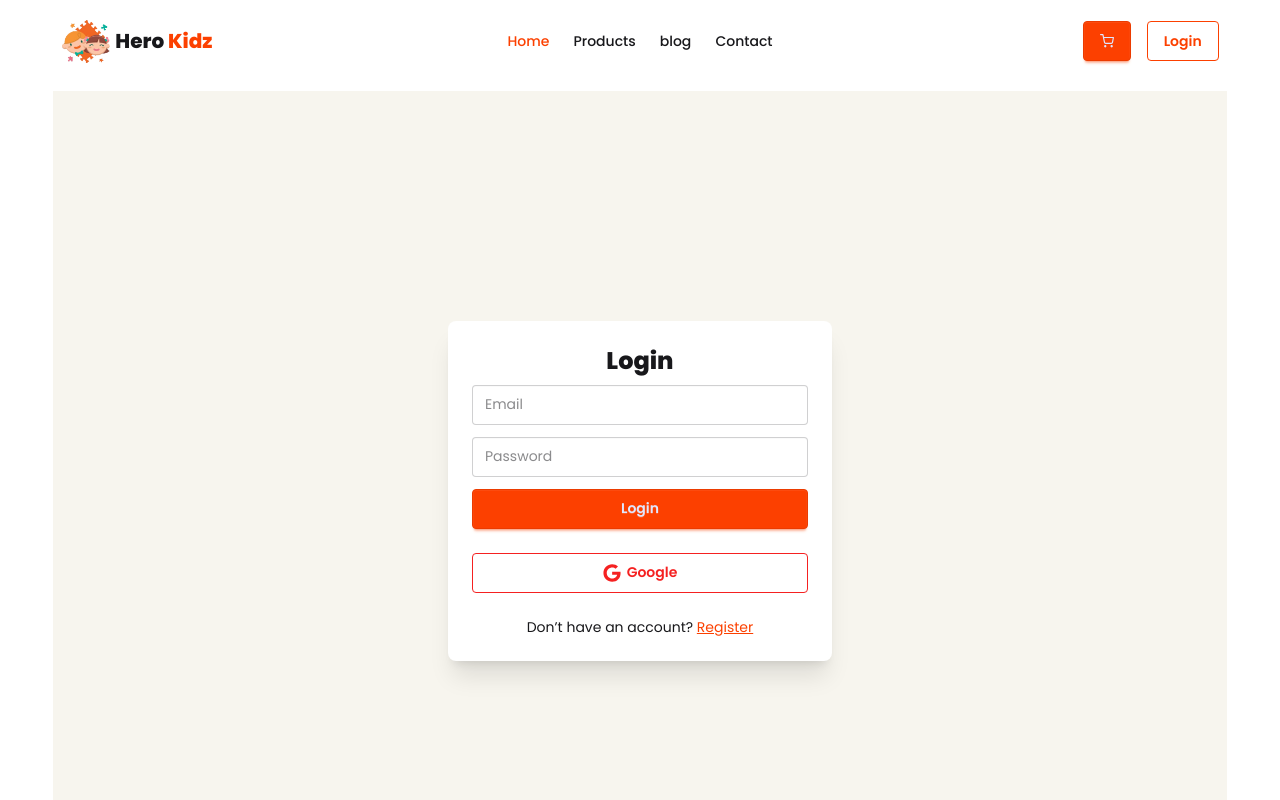
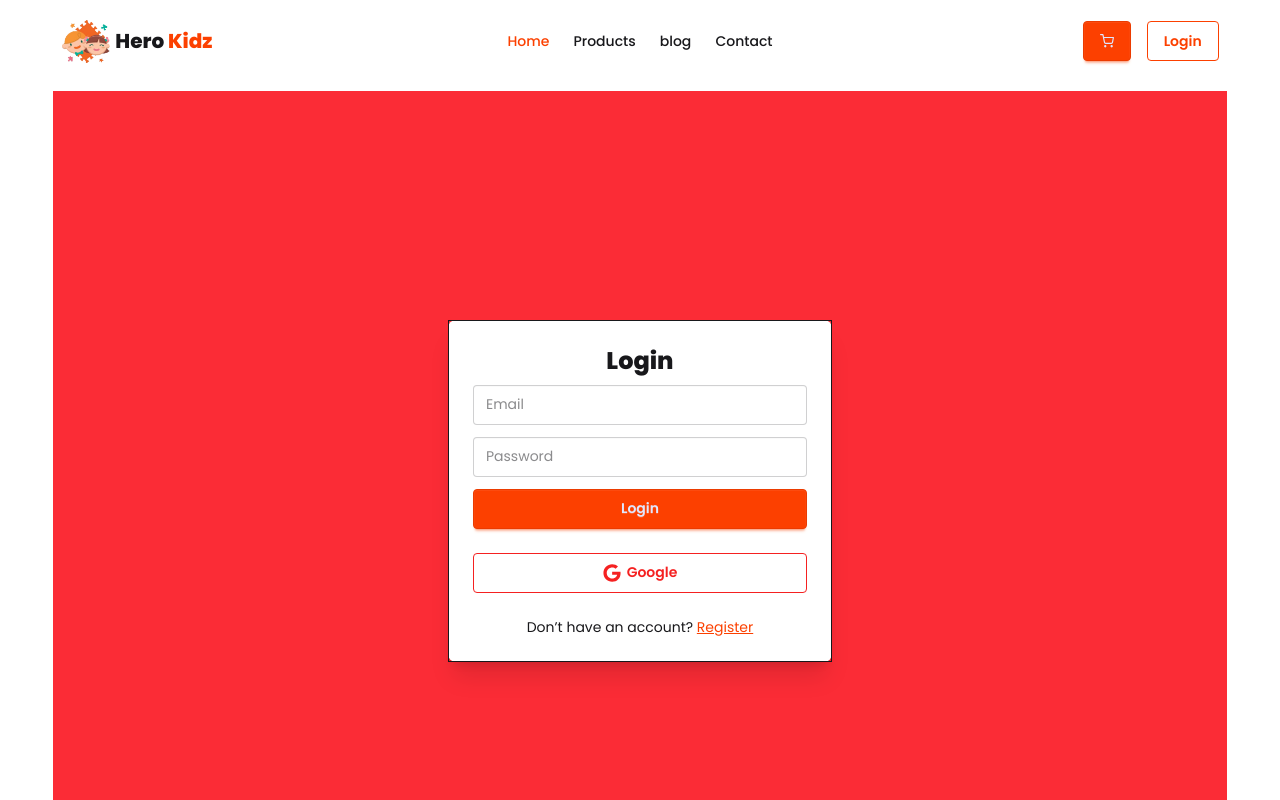
Before and after one commit to Islamul-Hoque/Hero-Kidz, a Next.js app: page /login in a window 1280 px wide. Shown: the top 800 px of the page. Built offline with nearby package versions, Linux system fonts and the light colour scheme; no server answers.

Commit message:
fix(auth): correct LoginForm authentication flow and improve error/success handling

```diff
--- /dev/null
+++ b/src/app/register/page.jsx
@@ -0,0 +1,13 @@
+
+import { RegisterForm } from "@/components/auth/RegisterForm";
+import React from "react";
+
+const RegisterPage = () => {
+    return (
+        <div>
+            <RegisterForm></RegisterForm>
+        </div>
+    );
+};
+
+export default RegisterPage;
--- a/src/components/auth/LoginForm.jsx
+++ b/src/components/auth/LoginForm.jsx
@@ -38,9 +38,9 @@ const LoginForm = () => {
     };
 
     return (
-        <div className="min-h-screen flex items-center justify-center bg-base-200">
+        <div className="min-h-screen flex items-center justify-center bg-red-500">
             <div className="card w-full max-w-sm shadow-xl bg-base-100">
-                <div className="card-body">
+                <div className="card-body border">
                     <h2 className="text-2xl font-bold text-center">Login</h2>
 
                     <form onSubmit={handleSubmit} className="space-y-3">
--- a/src/components/auth/RegisterForm.jsx
+++ b/src/components/auth/RegisterForm.jsx
@@ -24,6 +24,7 @@ export const RegisterForm = () => {
     const handleSubmit = async (e) => {
         e.preventDefault();
         const result = await postUser(form);
+        console.log(result);
 
         if (result.acknowledged) {
             const result = await signIn("credentials", {
--- a/src/lib/dbConnect.js
+++ b/src/lib/dbConnect.js
@@ -5,6 +5,8 @@ export { collections };
 
 const collections = {
     PRODUCTS: 'products',
+      USERS: "users",
+  CART: "cart",
 }
 
 const client = new MongoClient(uri, {
```
Also changed, not shown: src/app/layout.js (+0 -40 lines).
